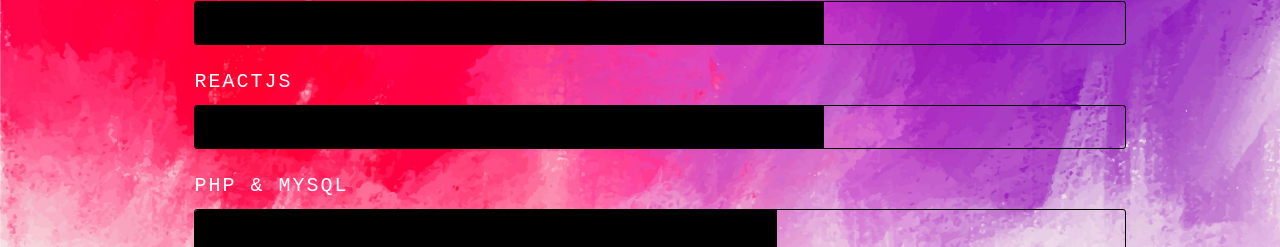
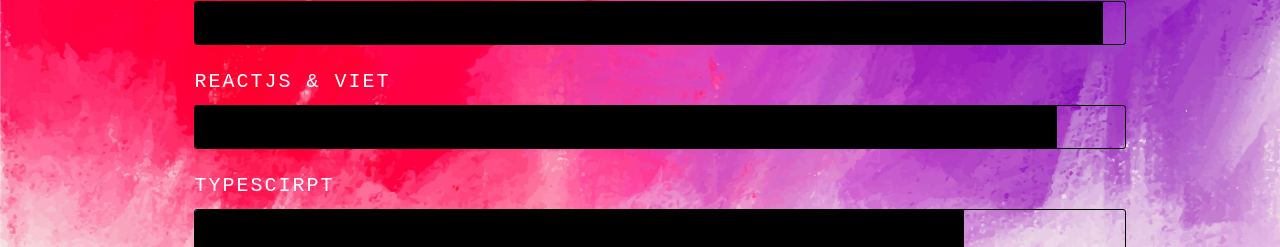
Before and after one commit to Milan-960/Myportfolio, a React (Vite) app: page /skills in a window 1280 px wide. Shown: the part 324-571 px from the top of the page. Built offline with nearby package versions, Linux system fonts and the light colour scheme.

Commit message:
react halmet added for seo

```diff
--- a/package.json
+++ b/package.json
@@ -19,6 +19,8 @@
     "react-animated-cursor": "^2.5.2",
     "react-cookie-consent": "^8.0.1",
     "react-dom": "^18.2.0",
+    "react-helmet": "^6.1.0",
+    "react-helmet-async": "^1.3.0",
     "react-router-dom": "^6.8.1",
     "web-vitals": "^2.1.4"
   },
--- /dev/null
+++ b/src/SEO/seo-index.jsx
@@ -0,0 +1,30 @@
+import React from "react";
+import { Helmet } from "react-helmet-async";
+
+export const SEO = ({ title, description, name, type, img }) => {
+  return (
+    <Helmet>
+      {/* Standard metadata tags */}
+      <title>{title}</title>
+
+      <meta itemprop="description" content={description} />
+      <meta itemprop="image" content={img} />
+
+      <meta name="description" content={description} />
+      {/* End standard metadata tags */}
+      {/* Facebook tags */}
+      <meta property="og:type" content={type} />
+      <meta property="og:title" content={title} />
+      <meta property="og:description" content={description} />
+      <meta property="og:image" content={img} />
+
+      {/* End Facebook tags */}
+      {/* Twitter tags */}
+      <meta name="twitter:creator" content={name} />
+      <meta name="twitter:card" content={type} />
+      <meta name="twitter:title" content={title} />
+      <meta name="twitter:description" content={description} />
+      {/* End Twitter tags */}
+    </Helmet>
+  );
+};
--- a/src/components/BarChart.jsx
+++ b/src/components/BarChart.jsx
@@ -12,15 +12,15 @@
   },
   {
     name: "JavaScript",
-    level: "65%",
+    level: "95%",
   },
   {
-    name: "ReactJs",
-    level: "65%",
+    name: "Reactjs & Viet",
+    level: "90%",
   },
   {
-    name: "PHP & MySQL",
-    level: "60%",
+    name: "Typescirpt",
+    level: "80%",
   },
 ];
 
--- a/src/index.jsx
+++ b/src/index.jsx
@@ -4,11 +4,14 @@
 import App from "./App";
 import reportWebVitals from "./reportWebVitals";
 import Animation from "./Animation/Animation";
+import { HelmetProvider } from "react-helmet-async";
 
 ReactDOM.render(
   <React.StrictMode>
-    <App />
-    <Animation />
+    <HelmetProvider>
+      <App />
+      <Animation />
+    </HelmetProvider>
   </React.StrictMode>,
   document.getElementById("root")
 );
--- a/src/pages/Skills.jsx
+++ b/src/pages/Skills.jsx
@@ -6,6 +6,7 @@
 
 import Pdf2 from "../Document/learning-to-learn-certificate.pdf";
 import Pdf3 from "../Document/milan-bitDefree-certificate.pdf";
+import { SEO } from "../SEO/seo-index";
 
 function Skills() {
   return (
@@ -13,6 +14,12 @@
       className="skills-page"
       style={{ backgroundImage: `url(/skillsbg.jpg)` }}
     >
+      <SEO
+        title="Skills"
+        description="Technologies I have been working with this tech since 2019."
+        name="Technical skills"
+        type="article"
+      />
       <BarChart />
 
       <div className="certificate">
```
Also changed, not shown: 2 other files (tests, documents, lock files or other folders).
